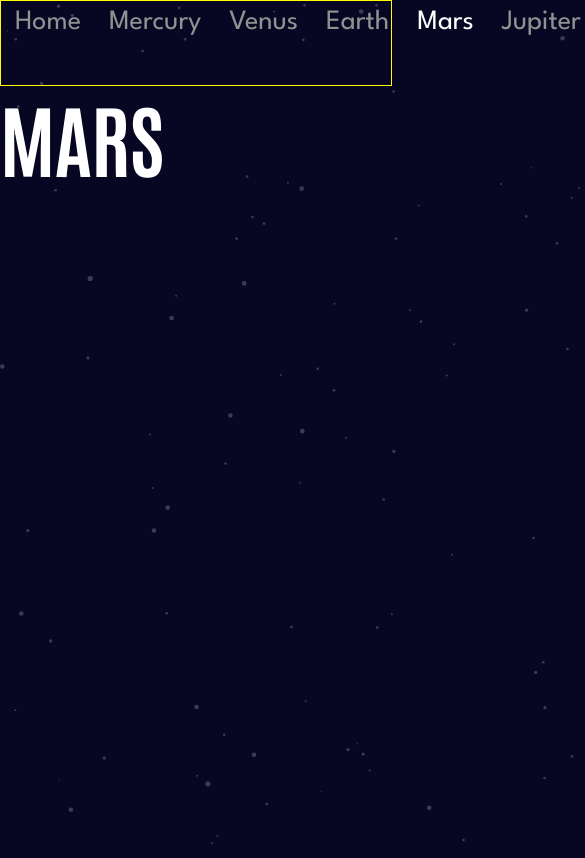
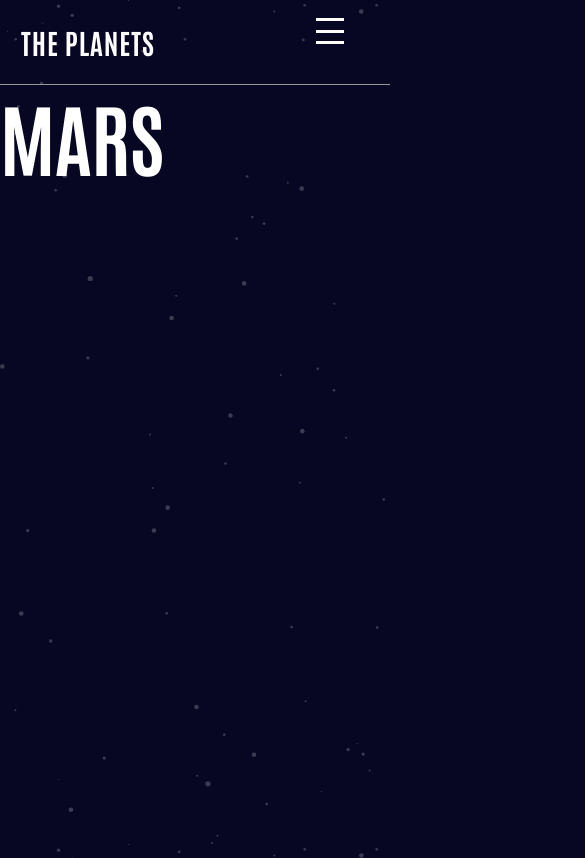
Before and after one commit to Beckibuzz93/Planet-Facts, a React (Vite) app: page /Mars in a window 390 px wide. Shown: the top 858 px of the page, 585 px wide, since content can reach past the window. Built offline with nearby package versions, Linux system fonts and the light colour scheme.

Commit message:
add burger navbar - not styled

```diff
--- a/src/components/NavBar/index.css
+++ b/src/components/NavBar/index.css
@@ -1,14 +1,80 @@
-nav {
+header {
     display: flex;
     justify-content: space-between;
     width: 100%;
     border-bottom: 1px solid #979797;
-    border: 1px solid yellow;
     height: 10vh;
+}
+header .icon h5 {
+    font-size: 2rem;
+    display: flex;
+    align-items: center;
+    height: 100%;
+    padding-left: 1.5rem;
+    padding-right: 1.5rem;
+}
+header .navigation {
+    display: flex;
+    align-items: center;
 }
 
 nav a {
     margin: 1rem;
-    font-size: 2rem;
+    font-size: 1.8rem;
     text-decoration: none;
+    line-height: 1.78rem;
+    letter-spacing: 1px;
 }
+
+.burger-nav {
+    display: none;
+}
+.burger-line {
+    border-bottom: 3px solid #fff;
+    width: 2rem;
+    margin: 0.3rem;
+}
+.burger-nav-items {
+    display: none;
+}
+
+
+@media only screen and (max-width: 400px) {
+    header .navigation {
+        display: none;
+    }
+    .burger-nav {
+    display: flex;
+    flex-direction: column;
+    height: 100%;
+    padding-right: 2rem;
+    cursor: pointer;
+    position: absolute;
+    right: 1rem;
+    top: 1rem;
+    }
+    .burger-nav-items.active{
+        display: flex;
+        justify-content: center;
+        align-items: center;
+        flex-direction: column;
+        margin-top: 5rem;
+        width: 40vw;
+        background-color: #9BE3C0;
+        border-top: 1px solid #42af7a;
+        border-bottom: 1px solid #42af7a;
+        border-left: 1px solid #42af7a;
+        z-index: 2;
+        position: relative;
+    }
+    .burger-nav-items.active a{
+        text-decoration: none;
+        padding: 1rem;
+        font-size: 1.2rem;
+        text-align: center;
+        margin: 0.5rem;
+    }
+    .burger-nav-items.active a:hover {
+        border-bottom: 1px solid #42af7a;
+    }
+}
--- a/src/components/NavBar/index.jsx
+++ b/src/components/NavBar/index.jsx
@@ -1,4 +1,4 @@
-import React from 'react'
+import React, {useState} from 'react'
 import { NavLink, Outlet } from 'react-router-dom'
 
 import './index.css'
@@ -6,9 +6,17 @@ import './index.css'
 const styles = ({ isActive }) => ({ color: isActive ? '#FFF' : '#929292' });
 
 const NavBar = () => {
+    const [burgerNav, setBurgerNav] = useState(false);
+    const BurgerNavClick = () => {
+      setBurgerNav(!burgerNav);
+    }
     return(
         <>
-            <nav>
+            <header>
+                <div className='icon'>
+                    <h5> The Planets </h5>
+                </div>
+                <nav className='navigation'>
                     <NavLink style={styles} to="/"> Home </NavLink>
                     <NavLink style={styles} to="/Mercury"> Mercury </NavLink>
                     <NavLink style={styles} to="/Venus"> Venus </NavLink>
@@ -19,6 +27,25 @@ const NavBar = () => {
                     <NavLink style={styles} to="/Uranus"> Uranus </NavLink>
                     <NavLink style={styles} to="/Neptune"> Neptune </NavLink>
                 </nav>
+
+                <div onClick={BurgerNavClick} className='burger-nav'>
+                    <div className='burger-line'></div>
+                    <div className='burger-line'></div>
+                    <div className='burger-line'></div>
+                </div>
+
+                <div className={`burger-nav-items ${burgerNav && 'active'}`}>
+                    <NavLink onClick={BurgerNavClick} style={styles} to="/"> Home </NavLink>
+                    <NavLink onClick={BurgerNavClick} style={styles} to="/Mercury"> Mercury </NavLink>
+                    <NavLink onClick={BurgerNavClick} style={styles} to="/Venus"> Venus </NavLink>
+                    <NavLink onClick={BurgerNavClick} style={styles} to="/Earth"> Earth </NavLink>
+                    <NavLink onClick={BurgerNavClick} style={styles} to="/Mars"> Mars </NavLink>
+                    <NavLink onClick={BurgerNavClick} style={styles} to="/Jupiter"> Jupiter </NavLink>
+                    <NavLink onClick={BurgerNavClick} style={styles} to="/Saturn"> Saturn </NavLink>
+                    <NavLink onClick={BurgerNavClick} style={styles} to="/Uranus"> Uranus </NavLink>
+                    <NavLink onClick={BurgerNavClick} style={styles} to="/Neptune"> Neptune </NavLink>
+                </div>
+            </header>
             <Outlet />
         </>
     )
--- a/src/index.css
+++ b/src/index.css
@@ -62,3 +62,10 @@ h4 {
   letter-spacing: 1px;
   text-transform: uppercase;
 }
+
+h5 {
+  font-family: 'Antonio', Medium;
+  line-height: 1.78rem;
+  letter-spacing: 1px;
+  text-transform: uppercase;
+}
```
Lines whose indentation alone changed are shown as unchanged.
